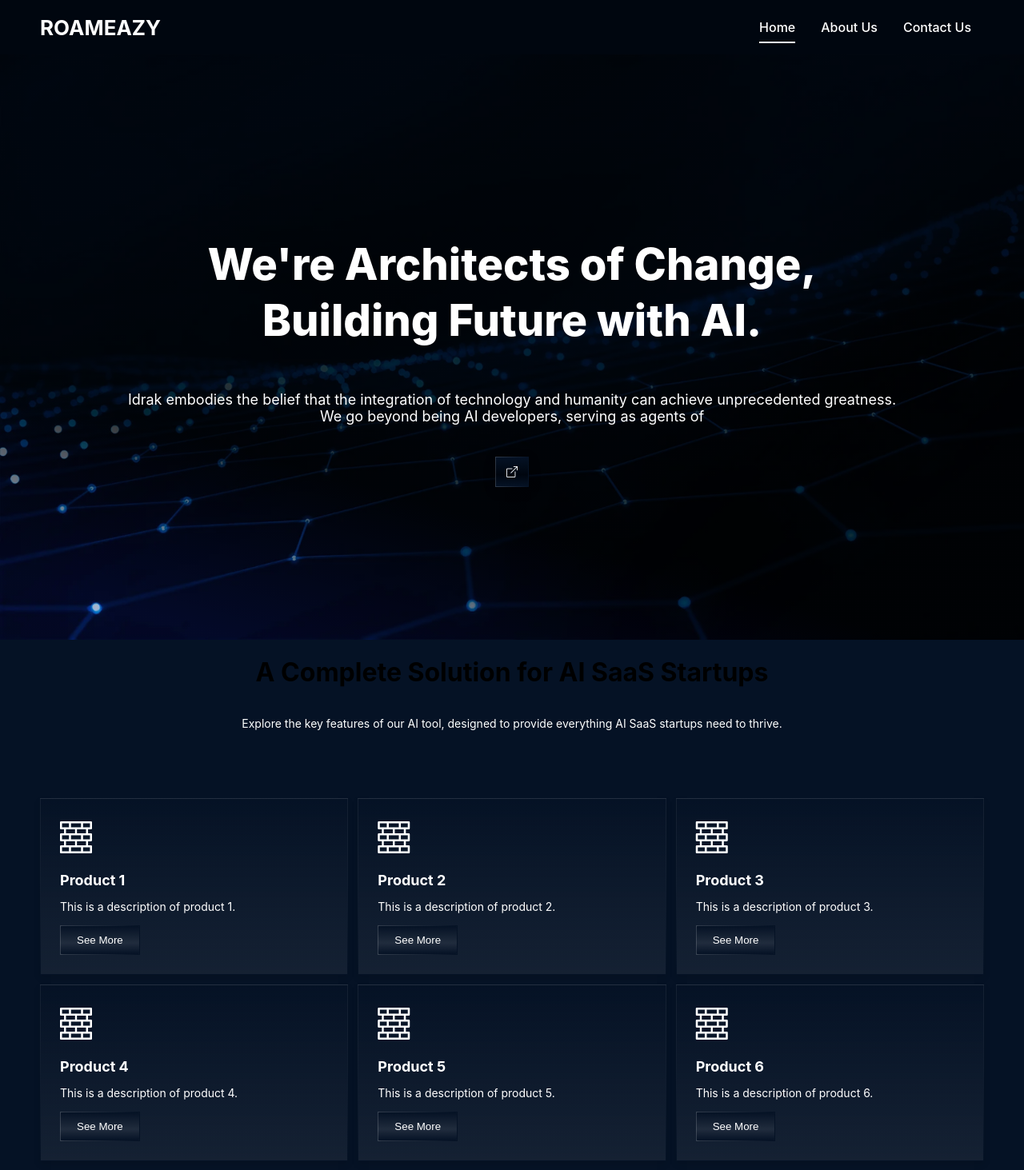
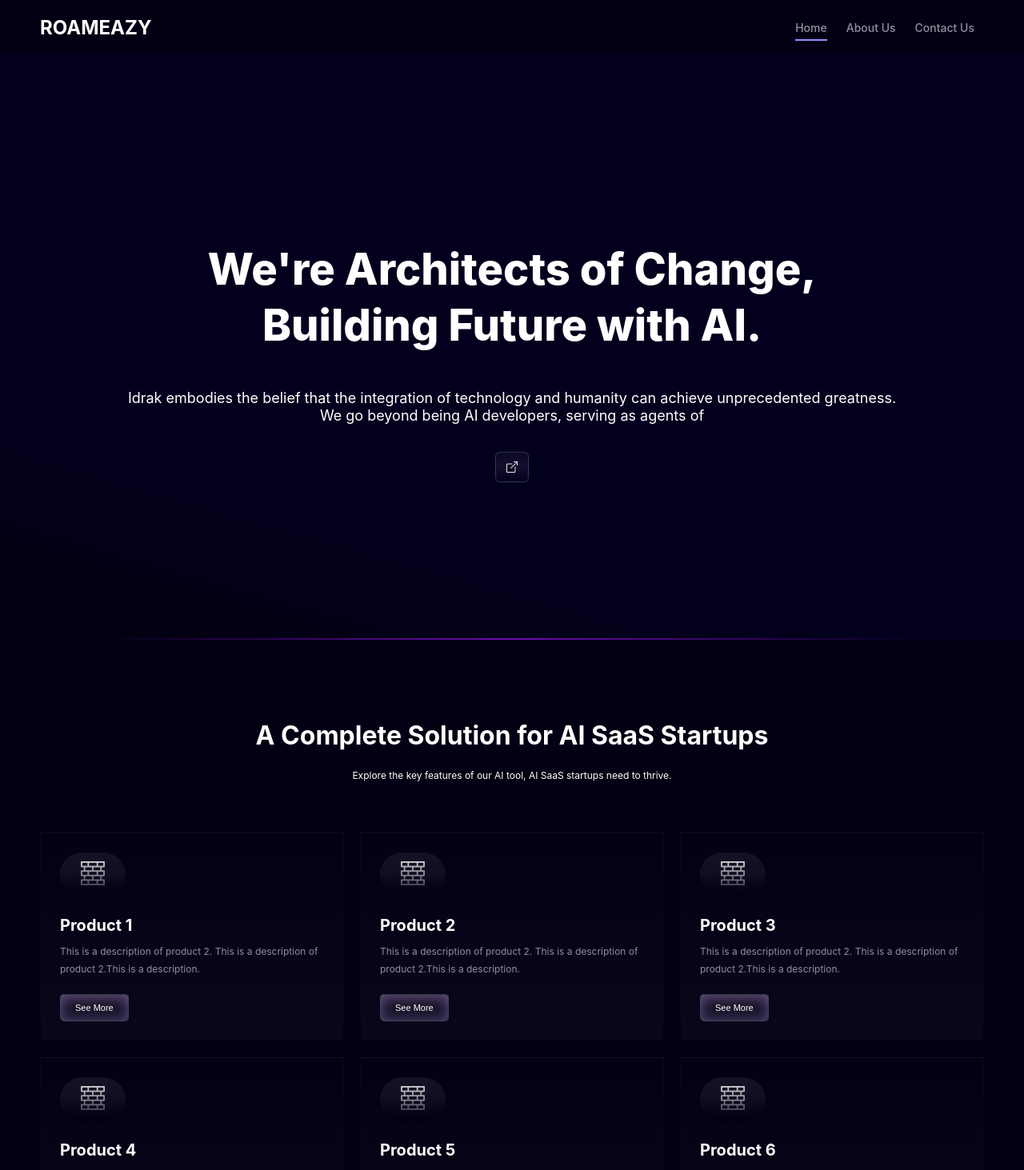
Before and after one commit to anwaarshah313/waspak_sol_frontend, a React (Create React App) app: page / in a window 1280 px wide. Shown: the top 1463 px of the page at 80% size. Built offline with nearby package versions, Linux system fonts and the light colour scheme.

Commit message:
color theme change

```diff
--- a/src/components/home/ProductSection/Product.js
+++ b/src/components/home/ProductSection/Product.js
@@ -8,15 +8,16 @@ export default function Product() {
         {
             icon: <i className="bi bi-bricks"></i>,
             heading: 'Product 1',
-            description: 'This is a description of product 1.',
-            longDescription: 'This is a more detailed description of Product 1. It includes more information about the features and benefits.',
-            keyPoints: ['Point 1', 'Point 2', 'Point 3'],
+            description: 'This is a description of product 2. This is a description of product 2.This is a description.',
+
+            longDescription: ' This is a more detailed description of Product 1. It includes sThis is a more detailed description of Product 1. It includes more information about the features and benefitsThis is a more detailed description of Product 1. It includes more information about the features and benefitsThis is a more detailed description of Product 1. It includes more information about the features and benefits.',
+            keyPoints: ['Point 1', 'Point 2', 'Point 3','Point 1', 'Point 2', 'Point 3','Point 1'],
             images: ['image1.jpg', 'image2.jpg']
         },
         {
             icon: <i className="bi bi-bricks"></i>,
             heading: 'Product 2',
-            description: 'This is a description of product 2.',
+            description: 'This is a description of product 2. This is a description of product 2.This is a description.',
             longDescription: 'This is a more detailed description of Product 2. It includes more information about the features and benefits.',
             keyPoints: ['Point 1', 'Point 2', 'Point 3'],
             images: ['image1.jpg', 'image2.jpg']
@@ -24,7 +25,8 @@ export default function Product() {
         {
             icon: <i className="bi bi-bricks"></i>,
             heading: 'Product 3',
-            description: 'This is a description of product 3.',
+            description: 'This is a description of product 2. This is a description of product 2.This is a description.',
+
             longDescription: 'This is a more detailed description of Product 3. It includes more information about the features and benefits.',
             keyPoints: ['Point 1', 'Point 2', 'Point 3'],
             images: ['image1.jpg', 'image2.jpg']
@@ -32,7 +34,8 @@ export default function Product() {
         {
             icon: <i className="bi bi-bricks"></i>,
             heading: 'Product 4',
-            description: 'This is a description of product 4.',
+            description: 'This is a description of product 2. This is a description of product 2.This is a description.',
+
             longDescription: 'This is a more detailed description of Product 4. It includes more information about the features and benefits.',
             keyPoints: ['Point 1', 'Point 2', 'Point 3'],
             images: ['image1.jpg', 'image2.jpg']
@@ -40,7 +43,8 @@ export default function Product() {
         {
             icon: <i className="bi bi-bricks"></i>,
             heading: 'Product 5',
-            description: 'This is a description of product 5.',
+            description: 'This is a description of product 2. This is a description of product 2.This is a description.',
+
             longDescription: 'This is a more detailed description of Product 5. It includes more information about the features and benefits.',
             keyPoints: ['Point 1', 'Point 2', 'Point 3'],
             images: ['image1.jpg', 'image2.jpg']
@@ -48,7 +52,8 @@ export default function Product() {
         {
             icon: <i className="bi bi-bricks"></i>,
             heading: 'Product 6',
-            description: 'This is a description of product 6.',
+            description: 'This is a description of product 2. This is a description of product 2.This is a description.',
+
             longDescription: 'This is a more detailed description of Product 6. It includes more information about the features and benefits.',
             keyPoints: ['Point 1', 'Point 2', 'Point 3'],
             images: ['image1.jpg', 'image2.jpg']
@@ -68,19 +73,23 @@ export default function Product() {
 
     return (
         <div className="product-container">
-            <h1>A Complete Solution for AI SaaS Startups</h1>
-            <p>Explore the key features of our AI tool, designed to provide everything AI SaaS startups need to thrive.</p>
+            <h1 className='sub-title'>A Complete Solution for AI SaaS Startups</h1>
+            <p className='pra'>Explore the key features of our AI tool,  AI SaaS startups need to thrive.</p>
 
             <div className="productDiv">
                 {products.map((product, index) => (
                     <div className="product-card" key={index}>
+                        <div className="icon-wrapper">
+                            <div className="overlay"></div>
                             <div className="icon">{product.icon}</div>
+                        </div>
                         <h3>{product.heading}</h3>
                         <p>{product.description}</p>
                         <button className="see-more-btn" onClick={() => handleSeeMore(product)}>See More</button>
                     </div>
                 ))}
             </div>
+
             {selectedProduct && (
                 <div className="popup-overlay " onClick={handleClosePopup}>
                     <div className="popup" onClick={(e) => e.stopPropagation()}>
--- a/src/components/home/ProductSection/product.css
+++ b/src/components/home/ProductSection/product.css
@@ -4,26 +4,26 @@
     justify-content: center;
    align-items: center;
    text-align: center;
-   background:  #051225;
-
-
-
+   --tw-bg-opacity: 1;
+   background-color: rgb(3 0 20 / var(--tw-bg-opacity));
 }
 .productDiv{
     width: calc(100% - 100px);
     max-width: 1400px;
     display: grid;
     grid-template-columns: repeat(3, 1fr); /* 4 cards per row on large screens */
-    gap: 12px;
-    margin: 70px 0;
-    /* background-color: #9d3838; */
+    gap: 20px;
+    margin: 100px 0;
+    margin-top: 40px !important;
+    /* backgroud-color: #9d3838; */
 }
 
 
 .product-card {
-    background: linear-gradient(to bottom, #051225, #ffffff10);
+    --tw-bg-opacity: 1;
+    background: linear-gradient(to bottom, rgb(3 0 20 / var(--tw-bg-opacity)), #ffffff07);
     border: 1px solid transparent;
-    border-image: linear-gradient(to bottom, #ffffff10, #051225) 1;
+    border-image: linear-gradient(to bottom, #ffffff07,  rgb(3 0 20 / var(--tw-bg-opacity))) 1;
     color: white;
     padding: 24px;
     box-shadow: 0 4px 8px rgba(0, 0, 0, 0.1);
@@ -37,38 +37,93 @@
     border-image: linear-gradient(to bottom,#051225, #ffffff10) 1;
 } */
 
+.sub-title{
+    color: white;
+    /* background-color: aqua; */
+    margin-top: 100px !important;
+    margin-bottom: 20px !important;
+    margin: 0px;
+    font-size: 32px;
+    font-weight: 700;
+}
+.pra{
+
+ /* background-color: blue; */
+    color: white;
+    margin: 0px;
+    font-size: 12px;
+}
+
+.icon-wrapper {
+    position: relative;
+    display: inline-block; /* Ensure the wrapper fits the icon's content */
+
+}
+
+.overlay {
+    position: absolute;
+    top: 0px; /* Adjust as needed */
+    left: 0px; /* Adjust as needed */
+    right: 0px; /* Adjust as needed */
+    bottom: 12px; /* Adjust as needed */
+    background: linear-gradient(to bottom, #ffffff09, rgb(3 0 20 / var(--tw-bg-opacity)));
+    --tw-bg-opacity: 1;
+    border-radius: 50px;
+    z-index: 1; /* Ensure it's behind the icon */
+
+}
 
 .icon {
-    font-size: 40px;
+    background: linear-gradient(180deg, hsla(0, 0%, 100%, .029), hsla(0, 0%, 100%, .06) 50%, hsla(0, 0%, 100%, 0));
+
+    width: fit-content;
+    text-align: center;
+    font-size: 30px;
     margin-bottom: 15px;
+    padding: 8px 26px;
+    padding-bottom: 10px !important;
+    border-radius: 50px;
+    position: relative;
+
 }
 
+
 h3 {
-    font-size: 18px;
-    margin-bottom: 10px;
+    font-size: 20px;
+    margin: 0px;
+    margin-top: 10px !important;
 }
 
 p {
-    font-size: 14px;
-    color: #ffffff;
-    margin-bottom: 15px;
+    font-size: 12px;
+    line-height: 22px;
+    margin: 10px 0px;
+    margin-bottom: 20px !important;
+    --tw-text-opacity: 1;
+    color: rgb(145 142 160 / var(--tw-text-opacity));
+
 }
 
 .see-more-btn {
-    background: linear-gradient(180deg, #051225,  #ffffff10 60%, #051225);
-    border: 1px solid transparent;
-    border-image: linear-gradient(to left, #051225 , #ffffff2b) 1;
-    color: #fff;
-    padding: 10px 20px;
+    background: linear-gradient(180deg, hsla(0, 0%, 100%, .1), hsla(0, 0%, 100%, 0));
+    border: 1px solid #ffffff30;
+    --tw-text-opacity: 1;
+    color: rgb(255 255 255 / var(--tw-text-opacity));
+    padding: 10px 18px;
+    font-size: 11px;
     border-radius: 5px;
     cursor: pointer;
     transition: background-color 0.2s ease-in-out;
+    --tw-shadow: inset 0px -6px 15px rgba(156, 178, 255, .25), inset 0px 6px 15px rgba(229, 156, 255, .25);
+    box-shadow: var(--tw-ring-offset-shadow, 0 0 #0000), var(--tw-ring-shadow, 0 0 #0000), var(--tw-shadow);
 }
 
+
 .see-more-btn:hover {
-    background: linear-gradient(180deg, #051225,  #ffffff10 60%, #051225);
-    border: 1px solid transparent;
-    border-image: linear-gradient(to left, #ffffff2b, #051225) 1;
+    border: 1px solid #ffffff50;
+    color: #fff;
+    box-shadow: inset 0 -6px 17px rgba(156, 178, 255, .3), inset 0 6px 17px rgba(229, 156, 255, .3);
+
 }
 
 /* Styles for the popup */
@@ -78,25 +133,31 @@ p {
     left: 0;
     width: 100%;
     height: 100%;
-    background-color: rgba(0, 0, 0, 0.5);
+    background-color: transparent;
+    backdrop-filter: blur(30px);
     display: flex;
     justify-content: center;
     align-items: center;
-    overflow: hidden; /* Prevents scrolling in the background */
+    overflow: hidden;
+    z-index: 2;
 }
 
 .popup {
-    background-color: #fff;
     padding: 20px;
     border-radius: 8px;
     width: 80%;
-    max-width: 600px;
+    max-width: 800px;
     max-height: 80%;
     overflow-y: auto;
     position: relative;
     box-shadow: 0 4px 8px rgba(0, 0, 0, 0.3);
     text-align: left;
+    backdrop-filter: blur(20px); /* Add blur effect to the background */
+    background: transparent;
+    color: white;
+    box-shadow: inset 0 0 10px rgba(255, 255, 255, 0.233);
 }
+
 
 .close-btn {
     position: absolute;
@@ -106,6 +167,7 @@ p {
     border: none;
     font-size: 18px;
     cursor: pointer;
+    color: #ffffff;
 }
 
 h2 {
--- a/src/components/home/heroSection/herosection.css
+++ b/src/components/home/heroSection/herosection.css
@@ -1,14 +1,26 @@
-/* .main {
+.main {
+    position: relative;
 
-    height: 100vh;
-    min-height: 620px;
-    max-height: 900px;
-    text-align: center;
-} */
+}
 
+.main::after {
+    content: '';
+    position: absolute;
+    bottom: 0;
+    left: 0;
+    width: 100%;
+    height: 2px; /* Height of the border */
+    background: linear-gradient(to right,
+                                transparent 10%,
+                                #6a0dad 50%,
+                                transparent 90%);
+    border-radius: 50px; /* Rounded edges */
+}
 
 .textDiv {
-    background-image: linear-gradient(16deg, #2200ff11 7.54%, rgba(0, 0, 0, 0.732) 29.76%), url(../../../../public/images/hero_background.webp);
+    --tw-bg-opacity: 1;
+
+    background-image: linear-gradient(16deg,  rgb(3 0 20 / var(--tw-bg-opacity)) 7.54%,  rgb(3 0 30 / var(--tw-bg-opacity)) 29.76%);
     background-repeat: no-repeat;
     background-size: cover;
     display: flex;
@@ -38,15 +50,18 @@
 }
 
 .button {
-    background: linear-gradient(180deg, #051225,  #00060f 60%, #051225);
+    margin-top: 14px;
+    background: linear-gradient(180deg, hsla(0, 0%, 100%, .029), hsla(0, 0%, 100%, .06) 50%, hsla(0, 0%, 100%, 0));
+
     color: rgb(255, 255, 255);
     padding: 10px 13px;
     font-size: 14px;
     font-weight: 500;
     cursor: pointer;
-    border: 1px solid transparent;
-    border-image: linear-gradient(to left, #051225 , #ffffff2b) 1;
-    border-radius:0px;
+     border: 1px solid #ffffff30;
+    --tw-shadow: inset 0px -6px 15px rgba(156, 178, 255, .25), inset 0px 6px 15px rgba(229, 156, 255, .25);
+    box-shadow: var(--tw-ring-offset-shadow, 0 0 #0000), var(--tw-ring-shadow, 0 0 #0000), var(--tw-shadow);
+    border-radius:6px;
     transition: all 0.5s ease;
     box-shadow: 0px 4px 15px rgba(0, 0, 0, 0.2);
 
@@ -54,11 +69,11 @@
 
 .button:hover {
     padding: 10px 25px;
-    background: linear-gradient(180deg, #051225,  #00060f 60%, #051225);
-    border: 1px solid transparent;
-    border-image: linear-gradient(to left, #ffffff2b, #051225) 1;
-    border-radius: 0px;
-    color: rgb(255, 255, 255);
+    background: linear-gradient(180deg, hsla(0, 0%, 100%, .029), hsla(0, 0%, 100%, .06) 50%, hsla(0, 0%, 100%, 0));
+
+    border: 1px solid #ffffff30;
+    --tw-shadow: inset 0px -6px 15px rgba(156, 178, 255, .25), inset 0px 6px 15px rgba(229, 156, 255, .25);
+    box-shadow: var(--tw-ring-offset-shadow, 0 0 #0000), var(--tw-ring-shadow, 0 0 #0000), var(--tw-shadow);
 
 }
 
--- a/src/components/home/navbar/navbar.css
+++ b/src/components/home/navbar/navbar.css
@@ -1,12 +1,13 @@
 .header {
-    /* background-color: aquamarine; */
+    /* background-color: rgb(22, 26, 25); */
     width: 100%;
     display: flex;
     justify-content: center;
     text-align: center;
     /* padding: 0px 60px; */
     height: 68px;
-    background-color:#00060f;
+    --tw-bg-opacity: 1;
+    background-color: rgb(3 0 20 / var(--tw-bg-opacity));
 }
 
 .nav {
@@ -31,21 +32,23 @@
 .nav ul li a{
     /* background-color: blue; */
     /* border-bottom: 1px solid white; */
-    padding: 8px 0px;
-    margin: 0px 16px;
-    color: white ;
+    padding: 6px 0px;
+    margin: 0px 12px;
+    --tw-text-opacity: 1;
+    color: rgb(145 142 160 / var(--tw-text-opacity));
     text-decoration: none;
-    font-size: 16px;
+    font-size: 14px;
     font-weight: 500;
 }
 
 .nav ul li a.active {
-    border-bottom: 2px solid white;
-    color: white; /* This changes the text color if needed */
+    border-bottom: 2px solid  rgb(145 142 460 / var(--tw-text-opacity));
+    --tw-text-opacity: 1;
+    color: rgb(145 142 160 / var(--tw-text-opacity));
 }
 
 .logo{
     color: white;
-  font-size: 26px;
+  font-size: 24px;
   font-weight: 700;
 }
```
Lines whose indentation alone changed are shown as unchanged.
